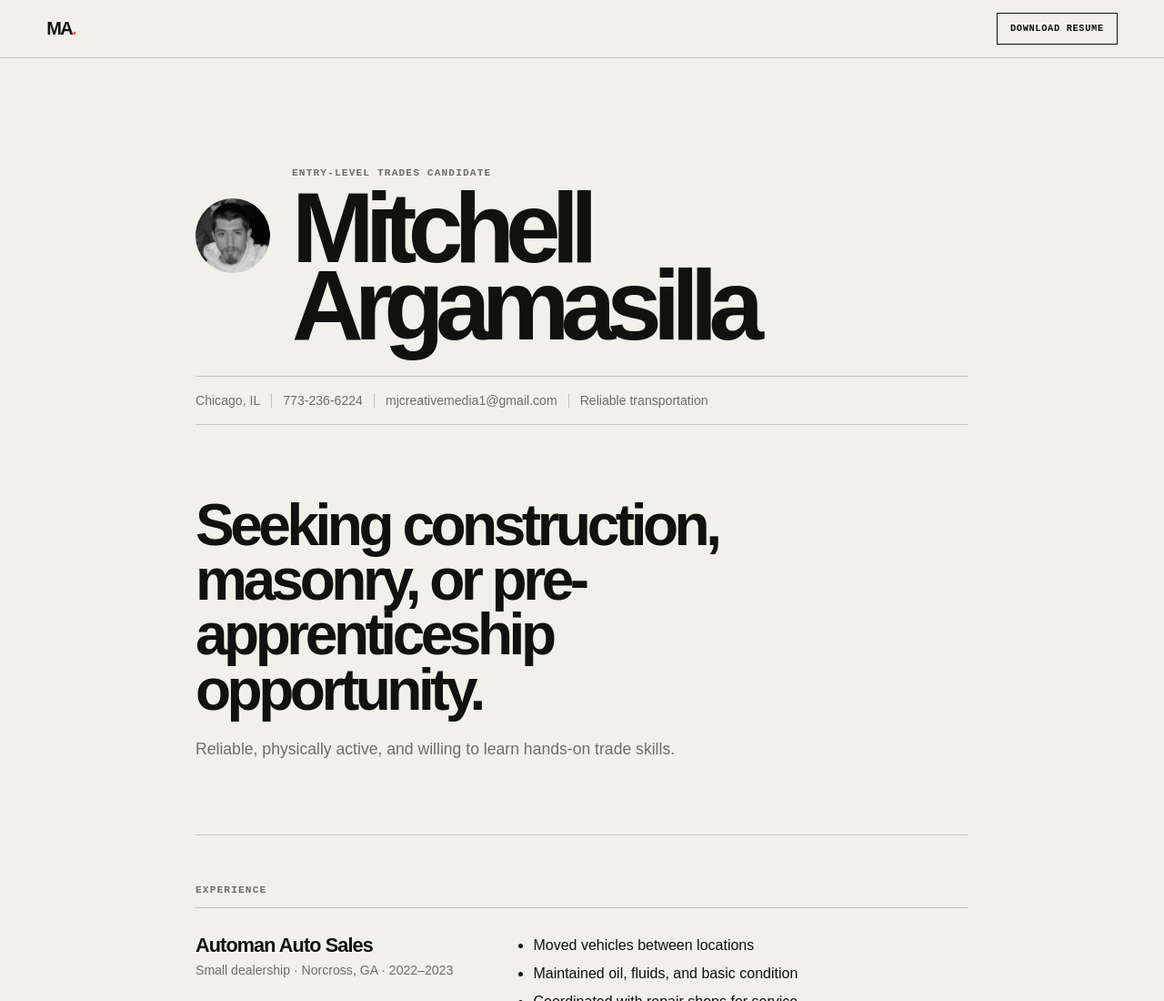
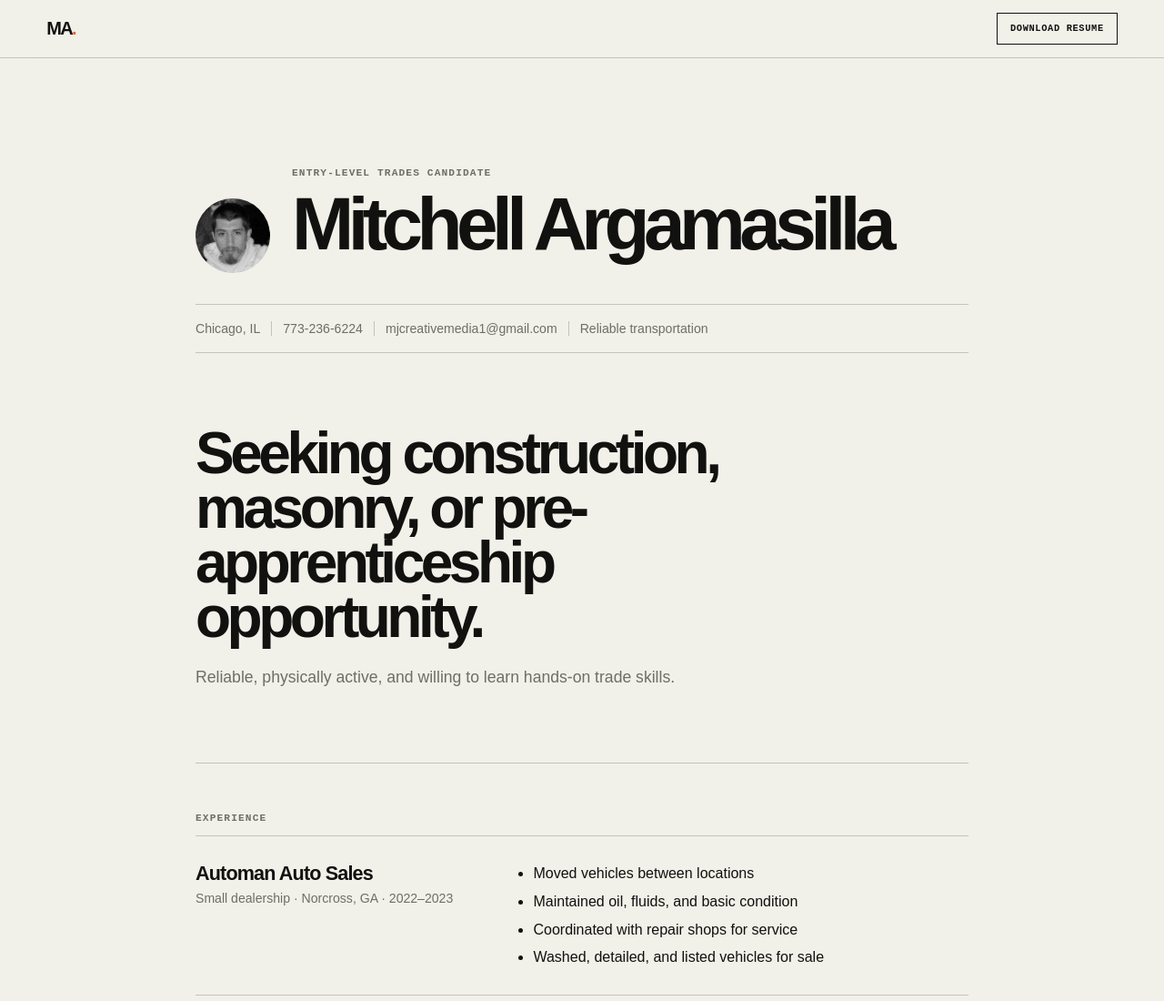
Before and after one commit to mjcreativemedia/mitchell-operating-profile, an Astro site: page / in a window 1280 px wide. Shown: the top 1100 px of the page at 91% size. Built offline with nearby package versions, Linux system fonts and the light colour scheme; Astro itself is replaced by a stand-in of ours.

Commit message:
Keep resume name on one line

```diff
--- a/src/pages/index.astro
+++ b/src/pages/index.astro
@@ -39,7 +39,7 @@ const skills = ["Hands-on work", "Maintenance", "Tools", "Measuring", "Problem s
       <img src="/profile.jpeg" alt="Mitchell Argamasilla" />
       <div>
         <p class="kicker">Entry-level trades candidate</p>
-        <h1 id="name">Mitchell<br />Argamasilla</h1>
+        <h1 id="name">Mitchell Argamasilla</h1>
       </div>
     </header>
 
@@ -74,7 +74,7 @@ const skills = ["Hands-on work", "Maintenance", "Tools", "Measuring", "Problem s
   .intro { display:flex; align-items:flex-start; gap:24px; border-bottom:1px solid var(--line); padding-bottom:34px; }
   .intro img { width:82px; height:82px; margin-top:34px; border-radius:50%; object-fit:cover; filter:grayscale(1); }
   .kicker,.label { margin:0 0 12px; color:var(--muted); font:700 .7rem/1.2 monospace; letter-spacing:.1em; text-transform:uppercase; }
-  h1 { margin:0; font-size:clamp(3.5rem, 9vw, 6.8rem); line-height:.78; letter-spacing:-.09em; }
+  h1 { margin:0; font-size:clamp(2.7rem, 6.4vw, 5.25rem); line-height:.9; letter-spacing:-.08em; }
   .contact { display:flex; flex-wrap:wrap; gap:8px 0; padding:18px 0; border-bottom:1px solid var(--line); color:var(--muted); font-size:.88rem; }
   .contact>* { padding:0 12px; border-right:1px solid var(--line); }.contact>*:first-child { padding-left:0; }.contact>*:last-child { border:0; }
   .contact a:hover { color:var(--ink); text-decoration:underline; }
```
